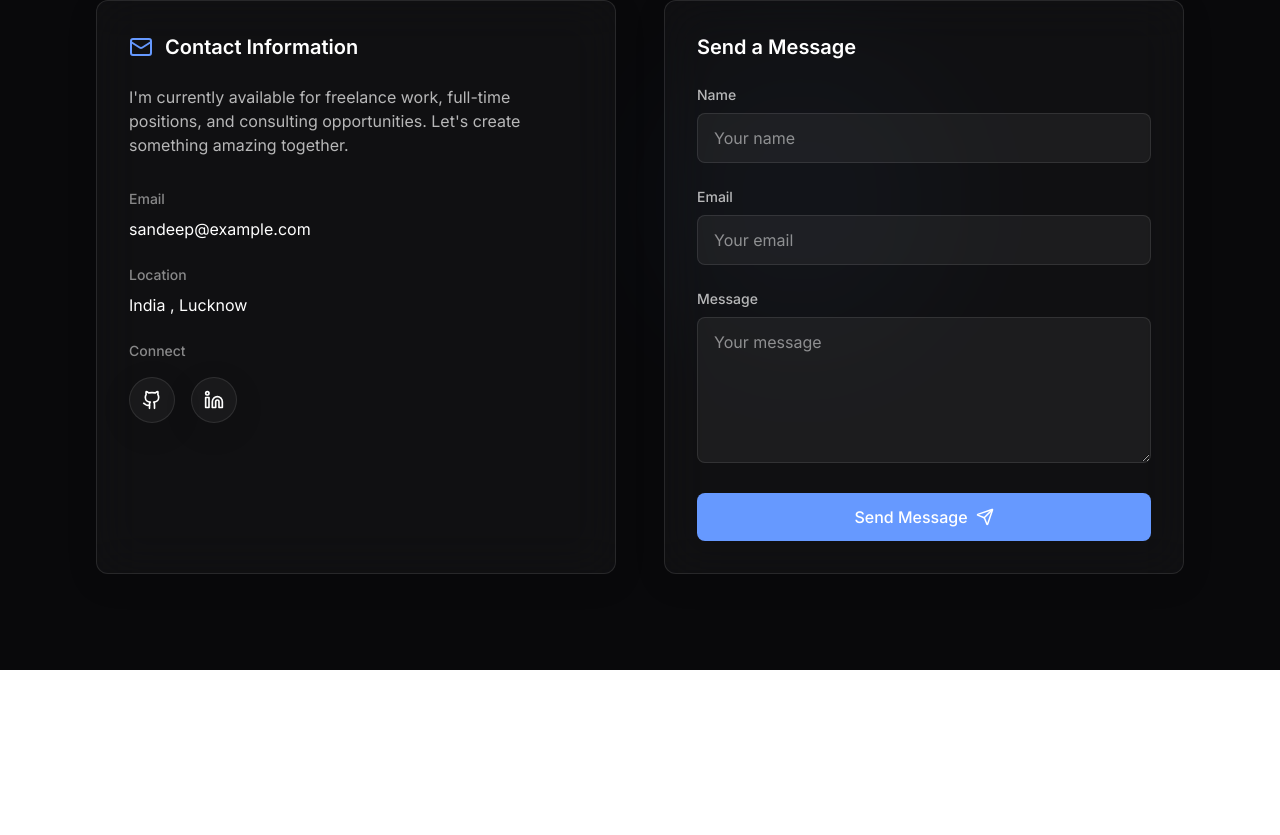
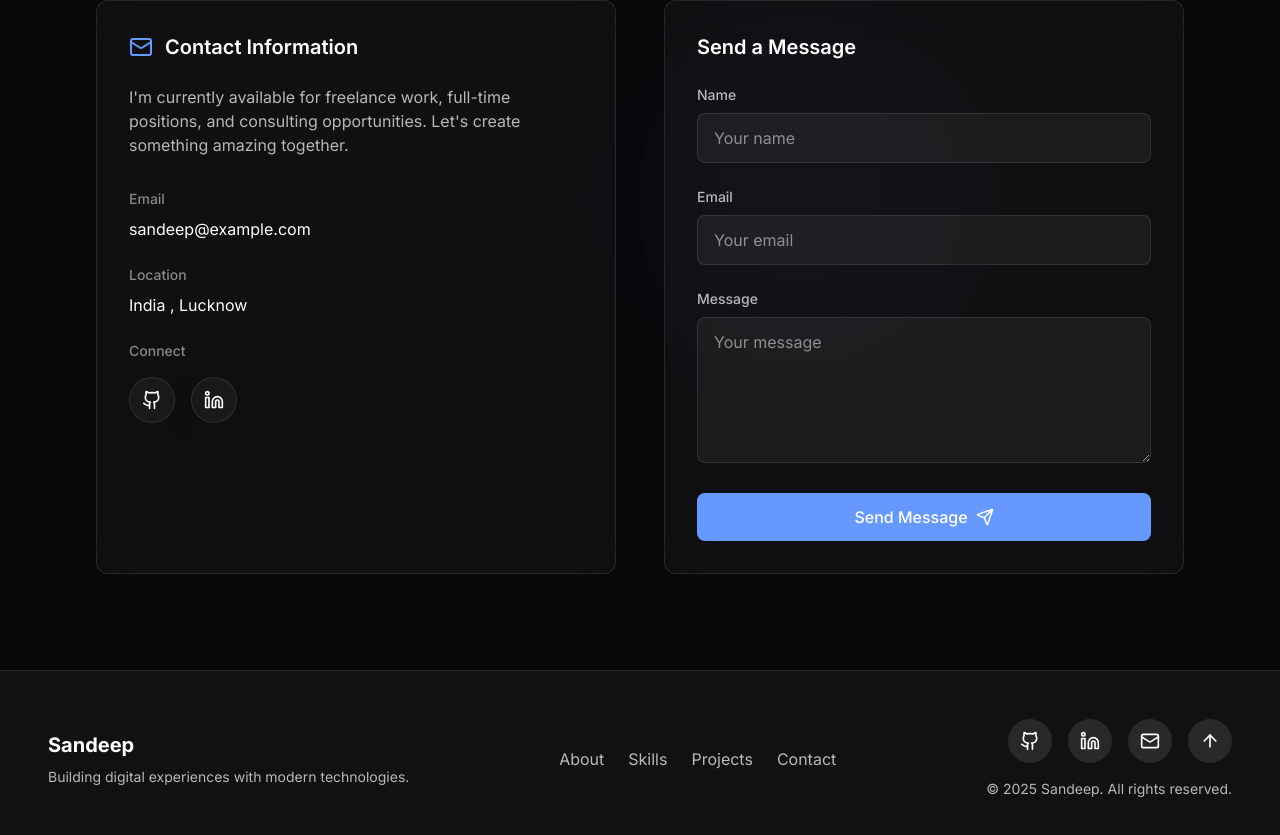
Before and after one commit to thisMeSandeep/Sandeep-MERN-stack-developer-portfolio, a Next.js app: page / in a window 1280 px wide. Shown: the part 4156-4991 px from the top of the page. Before the commit the page ends 4826 px from the top, so only its background shows below. Built offline with nearby package versions, Linux system fonts and the light colour scheme.

Commit message:
all section complete

```diff
--- a/components/Footer.tsx
+++ b/components/Footer.tsx
@@ -1,5 +1,83 @@
+"use client";
+
+import { ArrowUp, Github, Linkedin, Mail } from "lucide-react";
+
 const Footer = () => {
-  return <div>Footer</div>;
+  const scrollToTop = () => {
+    window.scrollTo({
+      top: 0,
+      behavior: "smooth",
+    });
+  };
+
+  return (
+    <footer className="relative overflow-hidden py-12 px-6 md:px-12 text-white bg-bg-secondary border-t border-white/10">
+
+
+      <div className="max-w-7xl mx-auto">
+        <div className="flex flex-col md:flex-row justify-between items-center">
+          {/* Left Section */}
+          <div className="mb-8 md:mb-0 text-center md:text-left">
+            <div className="flex items-center justify-center md:justify-start">
+              <span className="text-xl font-bold text-white">Sandeep</span>
+            </div>
+            <p className="text-white/70 text-sm mt-2">
+              Building digital experiences with modern technologies.
+            </p>
+          </div>
+
+          {/* Center Links */}
+          <div className="flex flex-col md:flex-row items-center space-y-4 md:space-y-0 md:space-x-6 mb-8 md:mb-0">
+            {["About", "Skills", "Projects", "Contact"].map((item) => (
+              <a
+                key={item}
+                href={`#${item.toLowerCase()}`}
+                className="text-white/70 hover:text-white transition-colors"
+              >
+                {item}
+              </a>
+            ))}
+          </div>
+
+          {/* Right Section */}
+          <div className="flex flex-col items-center md:items-end">
+            <div className="flex space-x-4 mb-4">
+              {[
+                { icon: Github, href: "#", label: "GitHub Profile" },
+                { icon: Linkedin, href: "#", label: "LinkedIn Profile" },
+                {
+                  icon: Mail,
+                  href: "mailto:sandeep@example.com",
+                  label: "Email",
+                },
+              ].map(({ icon: Icon, href, label }) => (
+                <a
+                  key={label}
+                  href={href}
+                  className="p-3 rounded-full bg-white/10 hover:bg-white/20 transition-colors"
+                  aria-label={label}
+                  target="_blank"
+                  rel="noopener noreferrer"
+                >
+                  <Icon size={20} />
+                </a>
+              ))}
+              <button
+                onClick={scrollToTop}
+                className="p-3 rounded-full bg-white/10 hover:bg-white/20 transition-colors"
+                aria-label="Scroll to top"
+              >
+                <ArrowUp size={20} />
+              </button>
+            </div>
+            <p className="text-white/70 text-sm">
+              © {new Date().getFullYear()} Sandeep. All rights reserved.
+            </p>
+          </div>
+        </div>
+      </div>
+    </footer>
+  );
 };
 
 export default Footer;
--- a/components/Navbar.tsx
+++ b/components/Navbar.tsx
@@ -30,9 +30,9 @@ const Navbar = (): React.JSX.Element => {
 
   return (
     <nav
-      className={`fixed top-0 left-0 w-full z-50 transition-all duration-300 bg-bg-primary ${
+      className={`fixed top-0 left-0 w-full z-50 transition-all duration-300  ${
         isScrolled
-          ? "bg-bg-primary backdrop-blur-lg shadow-md"
+          ? " backdrop-blur-lg shadow-md"
           : "bg-transparent"
       }`}
     >
--- a/src/app/page.tsx
+++ b/src/app/page.tsx
@@ -18,7 +18,7 @@ const Home = () => {
       <Approach />
       <Projects />
       <Contact />
-      {/* <Footer /> */}
+      <Footer />
     </div>
   );
 };
```
